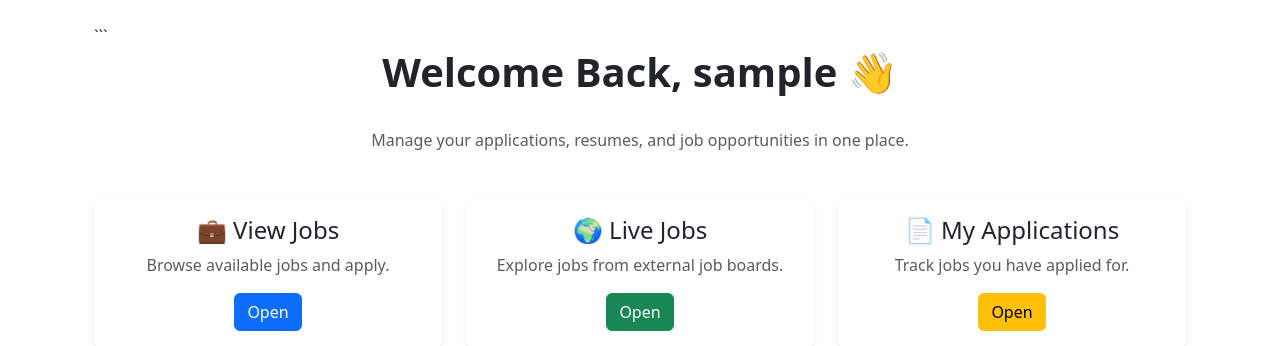
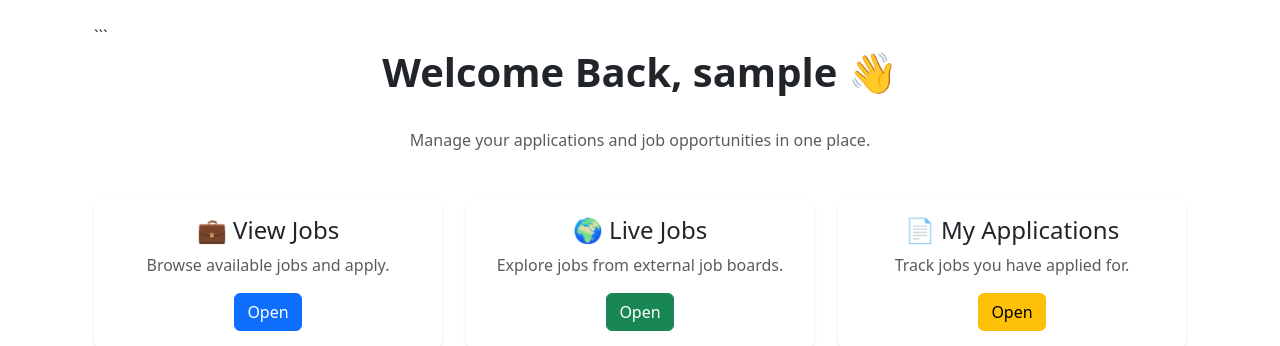
Before and after one commit to Prashanth-banoth/AI_Job_Board, a Django app: page /dashboard/ in a window 1280 px wide. Shown: the part 56-402 px from the top of the page. Run offline with Django 5.2, Linux system fonts and the light colour scheme; the visitor is signed in with stand-in values (Sample User, id 1); data that the repository does not hold is empty.

Commit message:
Update dashboard text

```diff
--- a/templates/dashboard.html
+++ b/templates/dashboard.html
@@ -19,7 +19,7 @@
 </div>
 
     <p class="text-muted">
-        Manage your applications, resumes, and job opportunities in one place.
+        Manage your applications and job opportunities in one place.
     </p>
 
 </div>
```
